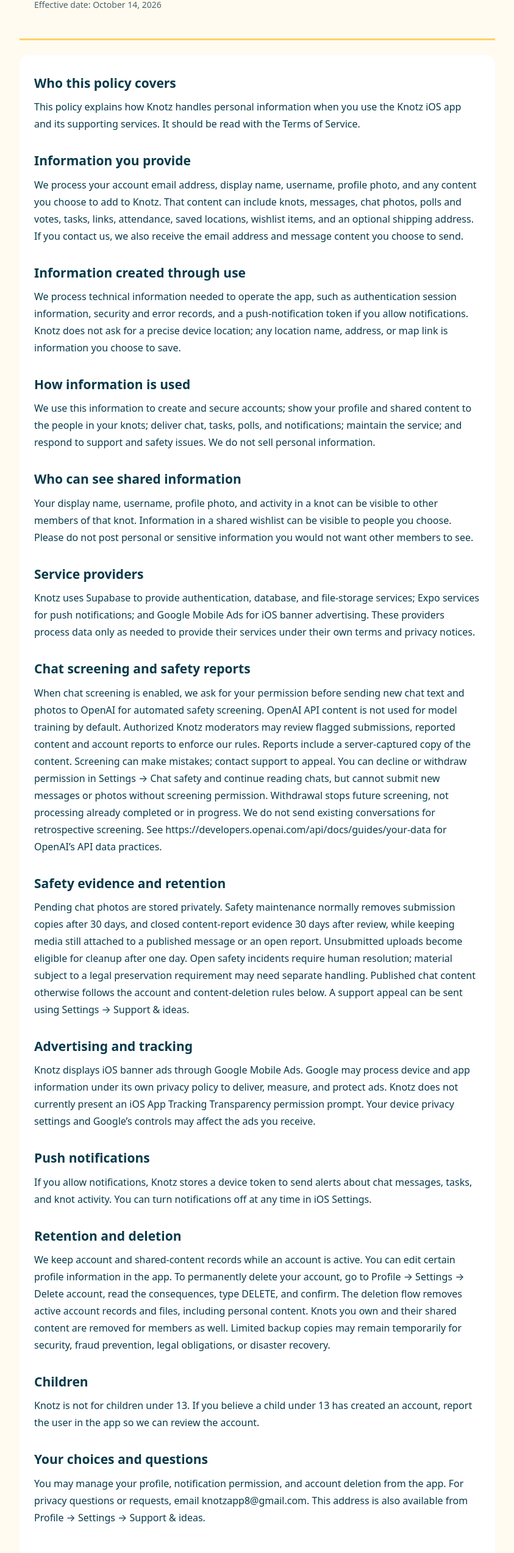
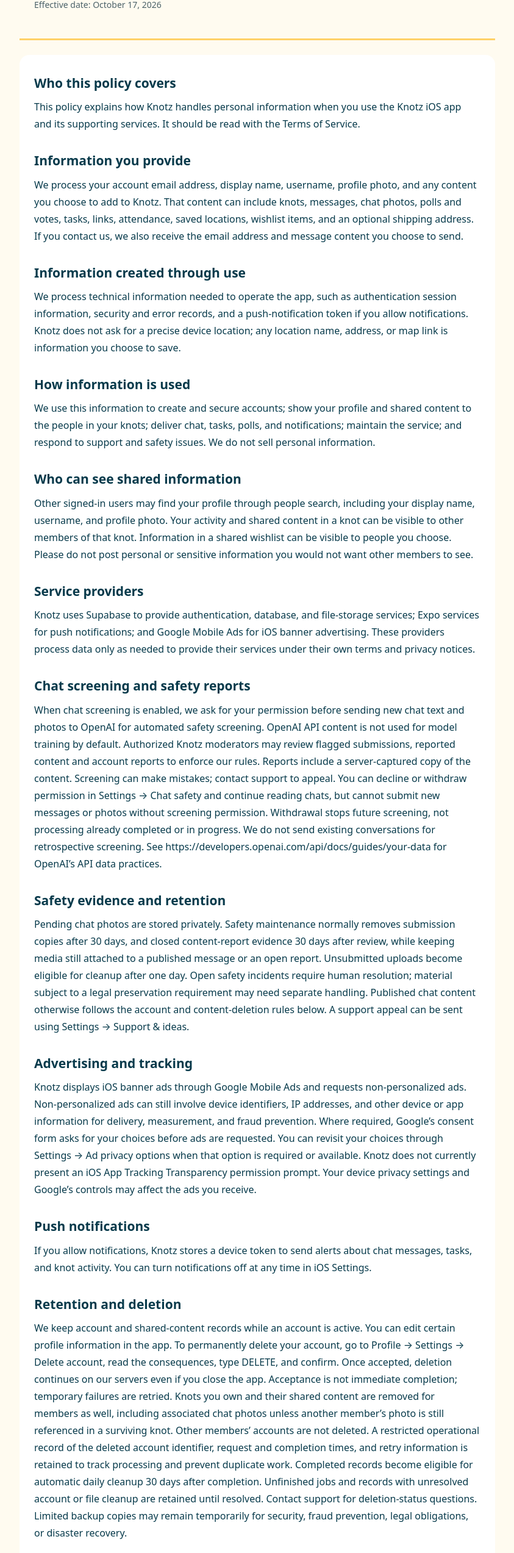
Before and after one commit to MariamBT/MariamBT.github.io, a plain HTML site: page privacy.html in a window 1280 px wide. Shown: the part 187-2733 px from the top of the page at 61% size, without its empty margins (218-1061 px from the left). Drawn offline with Linux system fonts and the light colour scheme.

Commit message:
Update privacy and deletion retention details.
Updated effective date and revised various sections of the privacy policy for clarity and completeness.

```diff
--- a/privacy.html
+++ b/privacy.html
@@ -19,61 +19,82 @@ a{color:#066b8a;text-underline-offset:4px}a:focus-visible{outline:3px solid #108
 </style>
 </head>
 <body>
-<header><a class="brand" href="./">Knotz</a><h1>Privacy Policy</h1><p class="date">Effective date: October 14, 2026</p></header>
+<header>
+<a class="brand" href="./">Knotz</a>
+<h1>Privacy Policy</h1>
+<p class="date">Effective date: October 17, 2026</p>
+</header>
+
 <main>
 <section>
 <h2>Who this policy covers</h2>
 <p>This policy explains how Knotz handles personal information when you use the Knotz iOS app and its supporting services. It should be read with the Terms of Service.</p>
 </section>
+
 <section>
 <h2>Information you provide</h2>
 <p>We process your account email address, display name, username, profile photo, and any content you choose to add to Knotz. That content can include knots, messages, chat photos, polls and votes, tasks, links, attendance, saved locations, wishlist items, and an optional shipping address. If you contact us, we also receive the email address and message content you choose to send.</p>
 </section>
+
 <section>
 <h2>Information created through use</h2>
 <p>We process technical information needed to operate the app, such as authentication session information, security and error records, and a push-notification token if you allow notifications. Knotz does not ask for a precise device location; any location name, address, or map link is information you choose to save.</p>
 </section>
+
 <section>
 <h2>How information is used</h2>
 <p>We use this information to create and secure accounts; show your profile and shared content to the people in your knots; deliver chat, tasks, polls, and notifications; maintain the service; and respond to support and safety issues. We do not sell personal information.</p>
 </section>
+
 <section>
 <h2>Who can see shared information</h2>
-<p>Your display name, username, profile photo, and activity in a knot can be visible to other members of that knot. Information in a shared wishlist can be visible to people you choose. Please do not post personal or sensitive information you would not want other members to see.</p>
+<p>Other signed-in users may find your profile through people search, including your display name, username, and profile photo. Your activity and shared content in a knot can be visible to other members of that knot. Information in a shared wishlist can be visible to people you choose. Please do not post personal or sensitive information you would not want other members to see.</p>
 </section>
+
 <section>
 <h2>Service providers</h2>
 <p>Knotz uses Supabase to provide authentication, database, and file-storage services; Expo services for push notifications; and Google Mobile Ads for iOS banner advertising. These providers process data only as needed to provide their services under their own terms and privacy notices.</p>
 </section>
+
 <section>
 <h2>Chat screening and safety reports</h2>
 <p>When chat screening is enabled, we ask for your permission before sending new chat text and photos to OpenAI for automated safety screening. OpenAI API content is not used for model training by default. Authorized Knotz moderators may review flagged submissions, reported content and account reports to enforce our rules. Reports include a server-captured copy of the content. Screening can make mistakes; contact support to appeal. You can decline or withdraw permission in Settings → Chat safety and continue reading chats, but cannot submit new messages or photos without screening permission. Withdrawal stops future screening, not processing already completed or in progress. We do not send existing conversations for retrospective screening. See https://developers.openai.com/api/docs/guides/your-data for OpenAI’s API data practices.</p>
 </section>
+
 <section>
 <h2>Safety evidence and retention</h2>
 <p>Pending chat photos are stored privately. Safety maintenance normally removes submission copies after 30 days, and closed content-report evidence 30 days after review, while keeping media still attached to a published message or an open report. Unsubmitted uploads become eligible for cleanup after one day. Open safety incidents require human resolution; material subject to a legal preservation requirement may need separate handling. Published chat content otherwise follows the account and content-deletion rules below. A support appeal can be sent using Settings → Support &amp; ideas.</p>
 </section>
+
 <section>
 <h2>Advertising and tracking</h2>
-<p>Knotz displays iOS banner ads through Google Mobile Ads. Google may process device and app information under its own privacy policy to deliver, measure, and protect ads. Knotz does not currently present an iOS App Tracking Transparency permission prompt. Your device privacy settings and Google’s controls may affect the ads you receive.</p>
+<p>Knotz displays iOS banner ads through Google Mobile Ads and requests non-personalized ads. Non-personalized ads can still involve device identifiers, IP addresses, and other device or app information for delivery, measurement, and fraud prevention. Where required, Google’s consent form asks for your choices before ads are requested. You can revisit your choices through Settings → Ad privacy options when that option is required or available. Knotz does not currently present an iOS App Tracking Transparency permission prompt. Your device privacy settings and Google’s controls may affect the ads you receive.</p>
 </section>
+
 <section>
 <h2>Push notifications</h2>
 <p>If you allow notifications, Knotz stores a device token to send alerts about chat messages, tasks, and knot activity. You can turn notifications off at any time in iOS Settings.</p>
 </section>
+
 <section>
 <h2>Retention and deletion</h2>
-<p>We keep account and shared-content records while an account is active. You can edit certain profile information in the app. To permanently delete your account, go to Profile → Settings → Delete account, read the consequences, type DELETE, and confirm. The deletion flow removes active account records and files, including personal content. Knots you own and their shared content are removed for members as well. Limited backup copies may remain temporarily for security, fraud prevention, legal obligations, or disaster recovery.</p>
+<p>We keep account and shared-content records while an account is active. You can edit certain profile information in the app. To permanently delete your account, go to Profile → Settings → Delete account, read the consequences, type DELETE, and confirm. Once accepted, deletion continues on our servers even if you close the app. Acceptance is not immediate completion; temporary failures are retried. Knots you own and their shared content are removed for members as well, including associated chat photos unless another member’s photo is still referenced in a surviving knot. Other members’ accounts are not deleted. A restricted operational record of the deleted account identifier, request and completion times, and retry information is retained to track processing and prevent duplicate work. Completed records become eligible for automatic daily cleanup 30 days after completion. Unfinished jobs and records with unresolved account or file cleanup are retained until resolved. Contact support for deletion-status questions. Limited backup copies may remain temporarily for security, fraud prevention, legal obligations, or disaster recovery.</p>
 </section>
+
 <section>
 <h2>Children</h2>
 <p>Knotz is not for children under 13. If you believe a child under 13 has created an account, report the user in the app so we can review the account.</p>
 </section>
+
 <section>
 <h2>Your choices and questions</h2>
 <p>You may manage your profile, notification permission, and account deletion from the app. For privacy questions or requests, email knotzapp8@gmail.com. This address is also available from Profile → Settings → Support &amp; ideas.</p>
 </section>
 </main>
-<footer>Privacy questions? <a href="mailto:knotzapp8@gmail.com">knotzapp8@gmail.com</a></footer>
+
+<footer>
+Privacy questions?
+<a href="mailto:knotzapp8@gmail.com">knotzapp8@gmail.com</a>
+</footer>
 </body>
 </html>
```
